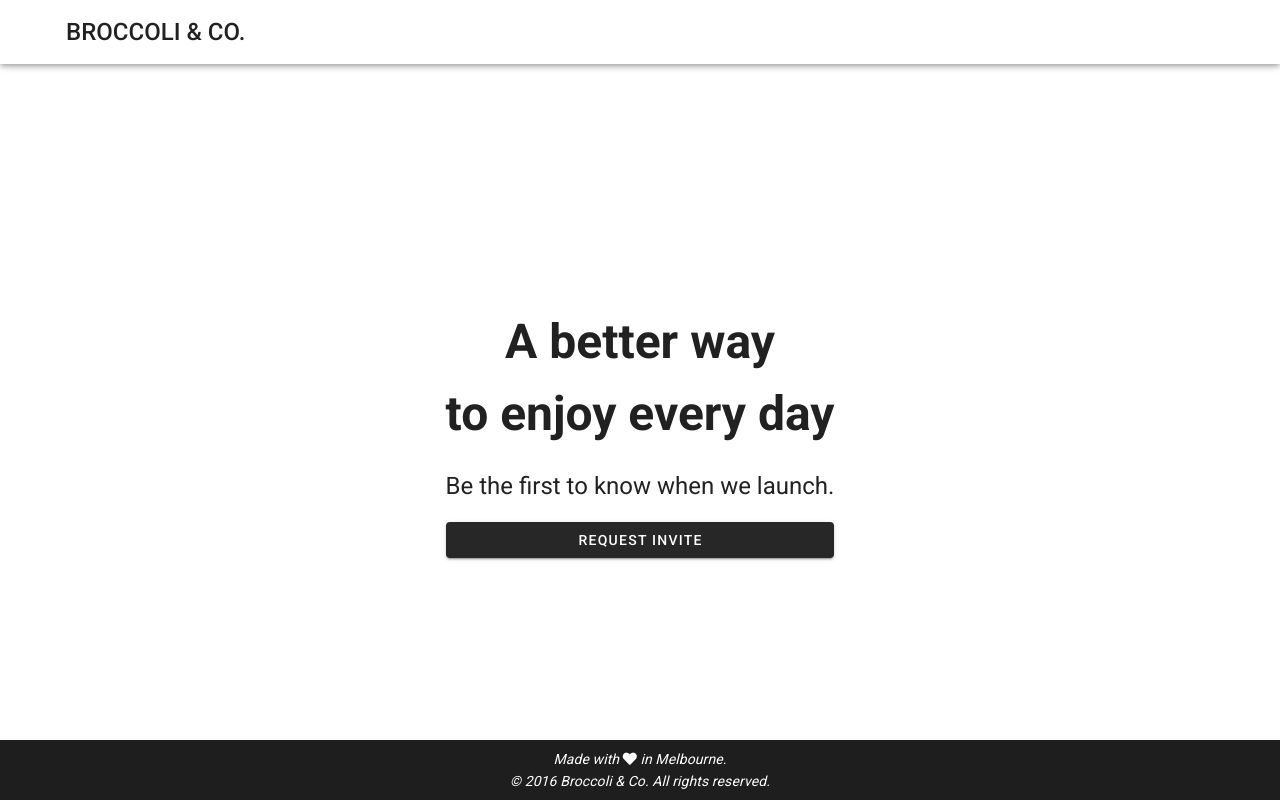
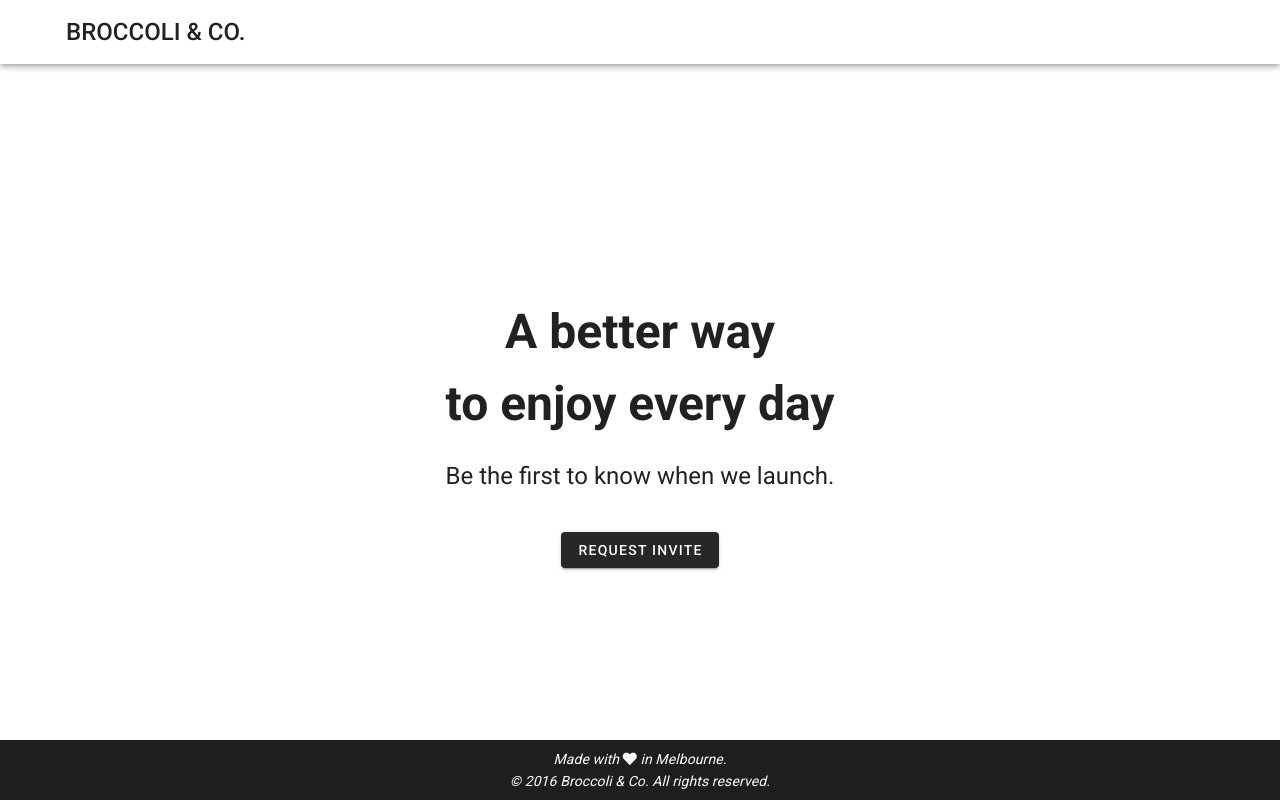
Before and after one commit to tszkwaan/broccoli-web, a Vue app: page / in a window 1280 px wide. Built offline with nearby package versions, Linux system fonts and the light colour scheme.

Commit message:
removed block style

```diff
--- a/src/components/buttons/ButtonInvite.vue
+++ b/src/components/buttons/ButtonInvite.vue
@@ -1,6 +1,5 @@
 <template>
   <button-base
-    :is-block="true"
     label="Request Invite"
     @click="onClick"
   />
```
